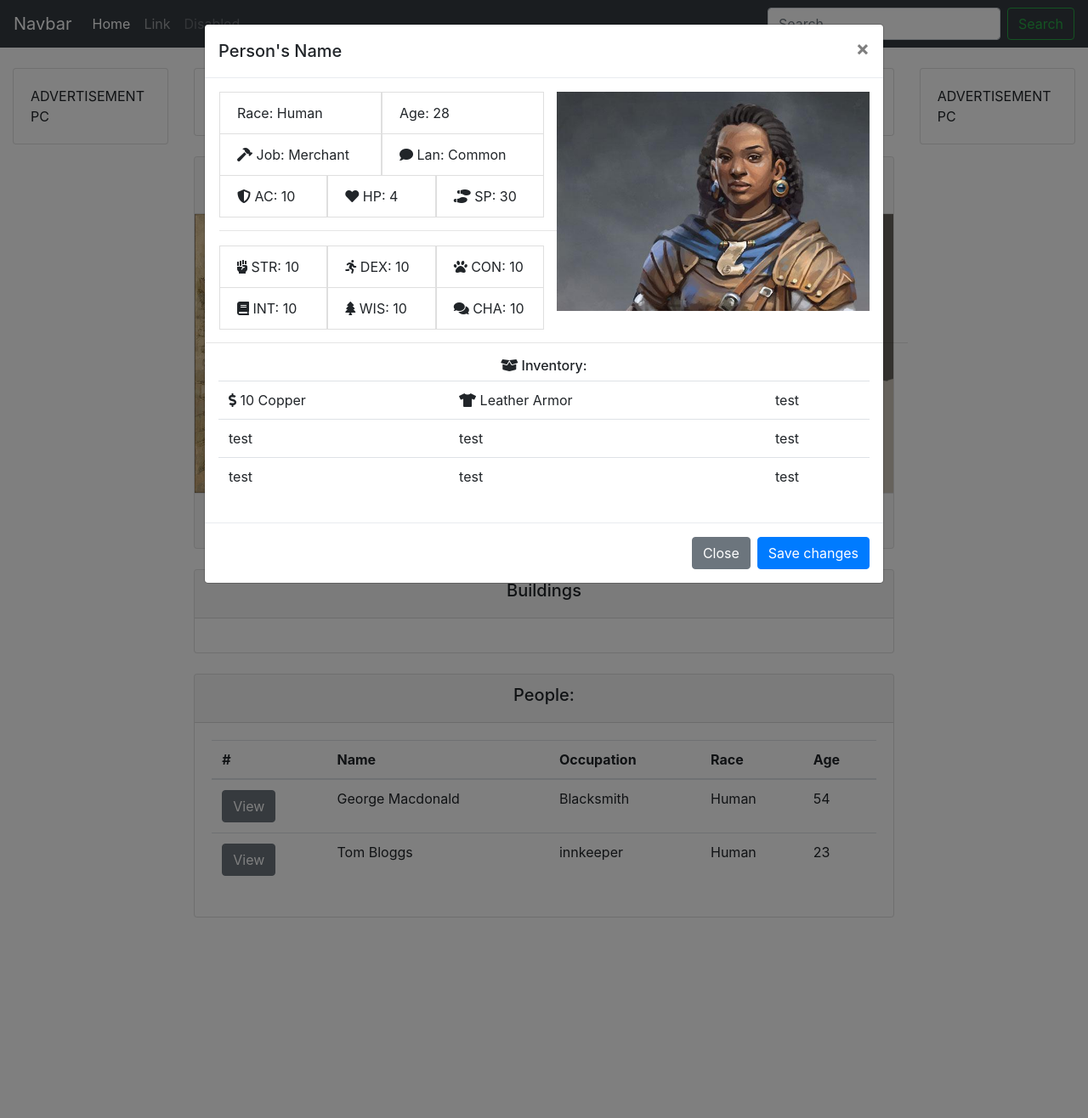
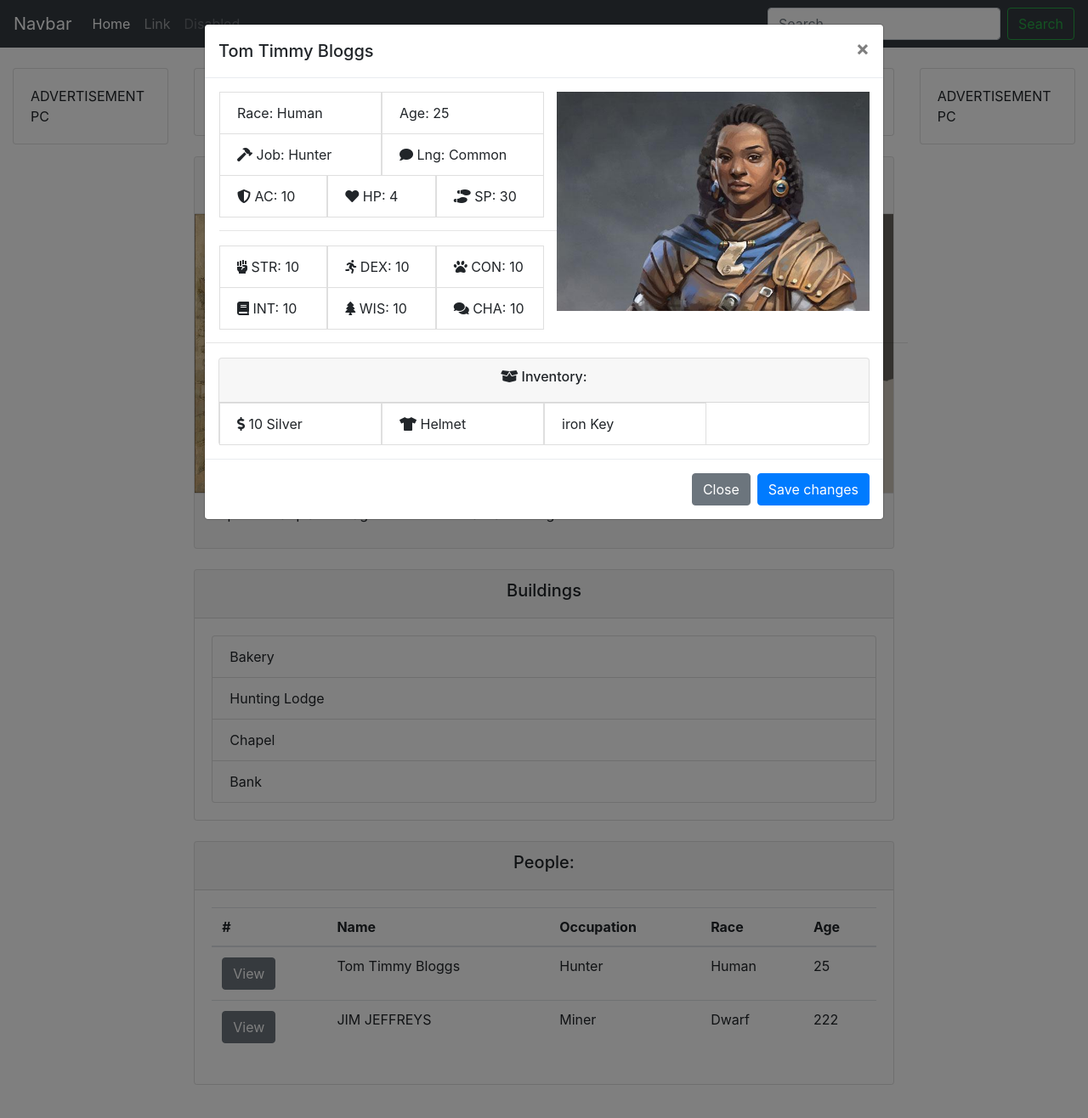
Before and after one commit to Hoppi164/townGen, a PHP site: page / in a window 1280 px wide, after a click on "View". Shown: the top 1316 px of the page at 85% size. Run offline with PHP 8.4, Linux system fonts and the light colour scheme; some libraries are stand-ins or nearby versions.

Commit message:
deleted vue, and incorporated angularjs instead, viewing a person now dynamically displays their information based on the data scope

```diff
--- a/index.php
+++ b/index.php
@@ -1,4 +1,4 @@
-<html>
+<html ng-app="townApp">
 	<?php include 'templateFiles/head.php';?>
 	<style>
 		.attributeBox{
@@ -10,7 +10,7 @@
 			border: 1px solid rgba(0, 0, 0, 0.125);
 		}
 	</style>
-	<body>
+	<body ng-controller="townController">
 		<?php include 'templateFiles/navbar.php';?>
 		<div class="container-fluid">
 			<div class="row">
@@ -39,10 +39,7 @@
 					<div class="card">
 						<div class="card-header">
 							<h3 class="text-center">
-								<script>
-								document.write(townData.name);
-								</script>
-								<div id="testDiv">{{message}}</div>
+							{{townData.name}}
 							</h3>
 						</div>
 						<div class="card-body p-0">
@@ -52,7 +49,7 @@
 							</div>
 						</div>
 						<div class="card-footer">
-							<p>Brief Description of city</p>
+							<p>{{townData.description}}</p>
 						</div>
 					</div>
 					<br>
@@ -61,16 +58,8 @@
 							<h5 class="text-center">Buildings</h5>
 						</div>
 						<div class="card-body">
-							<ul class="list-group" id="buildingList">
-								<script>
-									var buildingList = document.getElementById('buildingList')
-									townData.buildings.forEach((building)=>{
-										var newBuilding = document.createElement('li');
-										newBuilding.classList.add('list-group-item');
-										newBuilding.innerHTML=building;
-											buildingList.appendChild(newBuilding)
-									})
-								</script>
+							<ul class="list-group">
+								<li class="list-group-item" ng-repeat="building in townData.buildings">{{building}}</li>
 							</ul>
 						</div>
 					</div>
@@ -92,23 +81,14 @@
 									</tr>
 								</thead>
 								<tbody>
-									<tr>
+									<tr ng-repeat="person in townData.people">
 										<td>
-											<button type="button" class="btn btn-secondary" data-toggle="modal" data-target="#personViewModal">View </button>
+											<button type="button" class="btn btn-secondary" data-toggle="modal" data-target="#personViewModal" ng-click="viewPerson($index)">View</button>
 										</td>
-										<td>George Macdonald</td>
-										<td>Blacksmith</td>
-										<td class="d-none d-md-table-cell">Human</td>
-										<td class="d-none d-md-table-cell">54</td>
-									</tr>
-									<tr>
-										<td>
-											<button type="button" class="btn btn-secondary" data-toggle="modal" data-target="#personViewModal">View </button>
-										</td>
-										<td>Tom Bloggs</td>
-										<td>innkeeper</td>
-										<td class="d-none d-md-table-cell">Human</td>
-										<td class="d-none d-md-table-cell">23</td>
+										<td>{{person.name}}</td>
+										<td>{{person.job}}</td>
+										<td class="d-none d-md-table-cell">{{person.race}}</td>
+										<td class="d-none d-md-table-cell">{{person.age}}</td>
 									</tr>
 								</tbody>
 							</table>
@@ -136,7 +116,7 @@
 			<div class="modal-dialog modal-lg" role="document">
 				<div class="modal-content">
 					<div class="modal-header">
-						<h5 class="modal-title">Person's Name</h5>
+						<h5 class="modal-title">{{townData.people[currentPerson].name}}</h5>
 						<button type="button" class="close" data-dismiss="modal"> <span>&times;</span> </button>
 					</div>
 					<div class="modal-body">
@@ -146,20 +126,20 @@
 							</div>
 							<div class="col-12 col-md-6">
 								<div class="row pl-md-3">
-									<li class="attributeBox col-6">Race: Human</li>
-									<li class="attributeBox col-6">Age: 28</li>
-									<li class="attributeBox col-6"><i class="fas fa-hammer"></i> Job: Merchant</li>
-									<li class="attributeBox col-6"><i class="fas fa-comment"></i> Lan: Common</li>
-									<li class="attributeBox col-4"><i class="fas fa-shield-alt"></i> AC: 10</li>
-									<li class="attributeBox col-4"><i class="fas fa-heart"></i> HP: 4</li>
-									<li class="attributeBox col-4"><i class="fas fa-shoe-prints"></i> SP: 30</li>
+									<li class="attributeBox col-6">Race: {{townData.people[currentPerson].race}}</li>
+									<li class="attributeBox col-6">Age: {{townData.people[currentPerson].age}}</li>
+									<li class="attributeBox col-6"><i class="fas fa-hammer"></i> Job: {{townData.people[currentPerson].job}}</li>
+									<li class="attributeBox col-6"><i class="fas fa-comment"></i> Lng: {{townData.people[currentPerson].lng}}</li>
+									<li class="attributeBox col-4"><i class="fas fa-shield-alt"></i> AC: {{townData.people[currentPerson].AC}}</li>
+									<li class="attributeBox col-4"><i class="fas fa-heart"></i> HP: {{townData.people[currentPerson].HP}}</li>
+									<li class="attributeBox col-4"><i class="fas fa-shoe-prints"></i> SP: {{townData.people[currentPerson].SP}}</li>
 									<hr class="col-12">
-									<li class="attributeBox col-4"><i class="fas fa-fist-raised"></i> STR: 10</li>
-									<li class="attributeBox col-4"><i class="fas fa-running"></i> DEX: 10</li>
-									<li class="attributeBox col-4"><i class="fas fa-paw"></i> CON: 10</li>
-									<li class="attributeBox col-4"><i class="fas fa-book"></i> INT: 10</li>
-									<li class="attributeBox col-4"><i class="fas fa-tree"></i> WIS: 10</li>
-									<li class="attributeBox col-4"><i class="fas fa-comments"></i> CHA: 10</li>
+									<li class="attributeBox col-4"><i class="fas fa-fist-raised"></i> STR: {{townData.people[currentPerson].STR}}</li>
+									<li class="attributeBox col-4"><i class="fas fa-running"></i> DEX: {{townData.people[currentPerson].DEX}}</li>
+									<li class="attributeBox col-4"><i class="fas fa-paw"></i> CON: {{townData.people[currentPerson].CON}}</li>
+									<li class="attributeBox col-4"><i class="fas fa-book"></i> INT: {{townData.people[currentPerson].INT}}</li>
+									<li class="attributeBox col-4"><i class="fas fa-tree"></i> WIS: {{townData.people[currentPerson].WIS}}</li>
+									<li class="attributeBox col-4"><i class="fas fa-comments"></i> CHA: {{townData.people[currentPerson].CHA}}</li>
 								</div>
 							</div>
 							<div class="col-6 d-none d-md-inline">
@@ -167,28 +147,18 @@
 							</div>
 							<hr class="col-12">
 							<div class="col-12">
-								<h6 class="text-center"><i class="fas fa-box-open"></i> Inventory:</h6>
-								<table class="table">
-									<tr>
-										<td class="">
-											<i class="fas fa-dollar-sign"></i> 10 Copper
-										</td>
-										<td class="">
-											<i class="fas fa-tshirt"></i> Leather Armor
-										</td>
-										<td class="">test</td>
-									</tr>
-									<tr>
-										<td class="">test</td>
-										<td class="">test</td>
-										<td class="">test</td>
-									</tr>
-									<tr>
-										<td class="">test</td>
-										<td class="">test</td>
-										<td class="">test</td>
-									</tr>
-								</table>
+								<div class="card">
+									<div class="card-header"><h6 class="text-center"><i class="fas fa-box-open"></i> Inventory:</h6></div>
+									<div class="card-body p-0">
+										<div class="row mx-0">
+											<div class="col-6 col-md-3 attributeBox" ng-repeat="item in townData.people[currentPerson].inventory">
+												<i ng-if="item.type == 'money'" class="fas fa-dollar-sign"></i>
+												<i ng-if="item.type == 'armor'" class="fas fa-tshirt"></i>
+												{{item.value}}
+											</div>
+										</div>
+									</div>
+								</div>
 							</div>
 						</div>
 					</div>
@@ -199,6 +169,6 @@
 				</div>
 			</div>
 		</div>
-	<script src="js/townData.js"></script>
+		<script src="js/townData.js"></script>
 	</body>
 </html>
--- a/js/townData.js
+++ b/js/townData.js
@@ -1,18 +1,15 @@
-var app = new Vue({
-	el: '#testDiv',
-	data: {
-		message: 'Hello Vue!'
-	}
-})
+var townApp = angular.module('townApp', []);
 
-var townData = {
+townApp.controller('townController', function($scope) {
+	$scope.townData = {
 		name: 'Esphille Village',
+		description: 'Esphille is a quaint village on the side of a slauntering river',
 		people: [{
 			name: 'Tom Timmy Bloggs',
 			race: 'Human',
 			age: '25',
 			job: 'Hunter',
-			language: 'Common',
+			lng: 'Common',
 			AC: 10,
 			HP: 4,
 			SP: 30,
@@ -22,8 +19,46 @@ var townData = {
 			INT: 10,
 			WIS: 10,
 			CHA: 10,
-			inventory: ['10 Copper', 'Leather Armor', 'Brass Key']
+			inventory: [{
+				type: 'money',
+				value: '10 Silver'
+			}, {
+				type: 'armor',
+				value: 'Helmet'
+			}, {
+				type: 'key',
+				value: 'iron Key'
+			}]
+		}, {
+			name: 'JIM JEFFREYS',
+			race: 'Dwarf',
+			age: '222',
+			job: 'Miner',
+			lng: 'Dwarven',
+			AC: 11,
+			HP: 11,
+			SP: 11,
+			STR: 11,
+			DEX: 11,
+			CON: 11,
+			INT: 11,
+			WIS: 11,
+			CHA: 11,
+			inventory: [{
+				type: 'money',
+				value: '10 Copper'
+			}, {
+				type: 'armor',
+				value: 'Leather Armor'
+			}, {
+				type: 'key',
+				value: 'Brass Key'
+			}]
 		}],
 		buildings: ['Bakery', 'Hunting Lodge', 'Chapel', 'Bank']
-	}
-	// alert(townData.people[0])
+	};
+	$scope.viewPerson = function(argument) {
+		$scope.currentPerson = argument;
+	};
+	$scope.currentPerson = 0;
+});
--- a/templateFiles/head.php
+++ b/templateFiles/head.php
@@ -9,6 +9,6 @@
 	<script src="js/nameLists/M.js"></script>
 	<script src="js/nameLists/S.js"></script>
 	<script src="js/map.js"></script>
-	<script src="https://cdn.jsdelivr.net/npm/vue/dist/vue.js"></script>
+	<script src="https://ajax.googleapis.com/ajax/libs/angularjs/1.7.5/angular.min.js"></script>
 	<link rel="stylesheet" href="https://use.fontawesome.com/releases/v5.4.2/css/all.css" integrity="sha384-/rXc/GQVaYpyDdyxK+ecHPVYJSN9bmVFBvjA/9eOB+pb3F2w2N6fc5qB9Ew5yIns" crossorigin="anonymous">
 </head>
```
